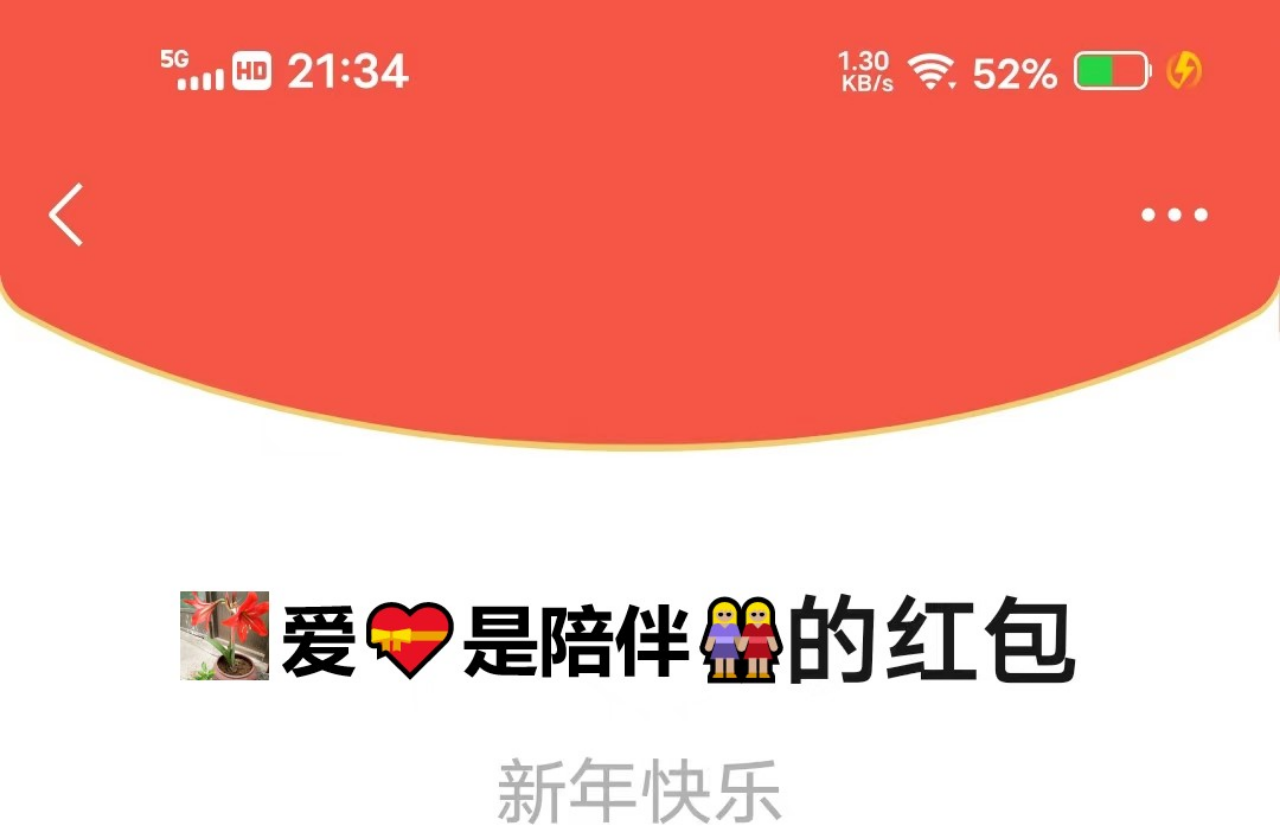
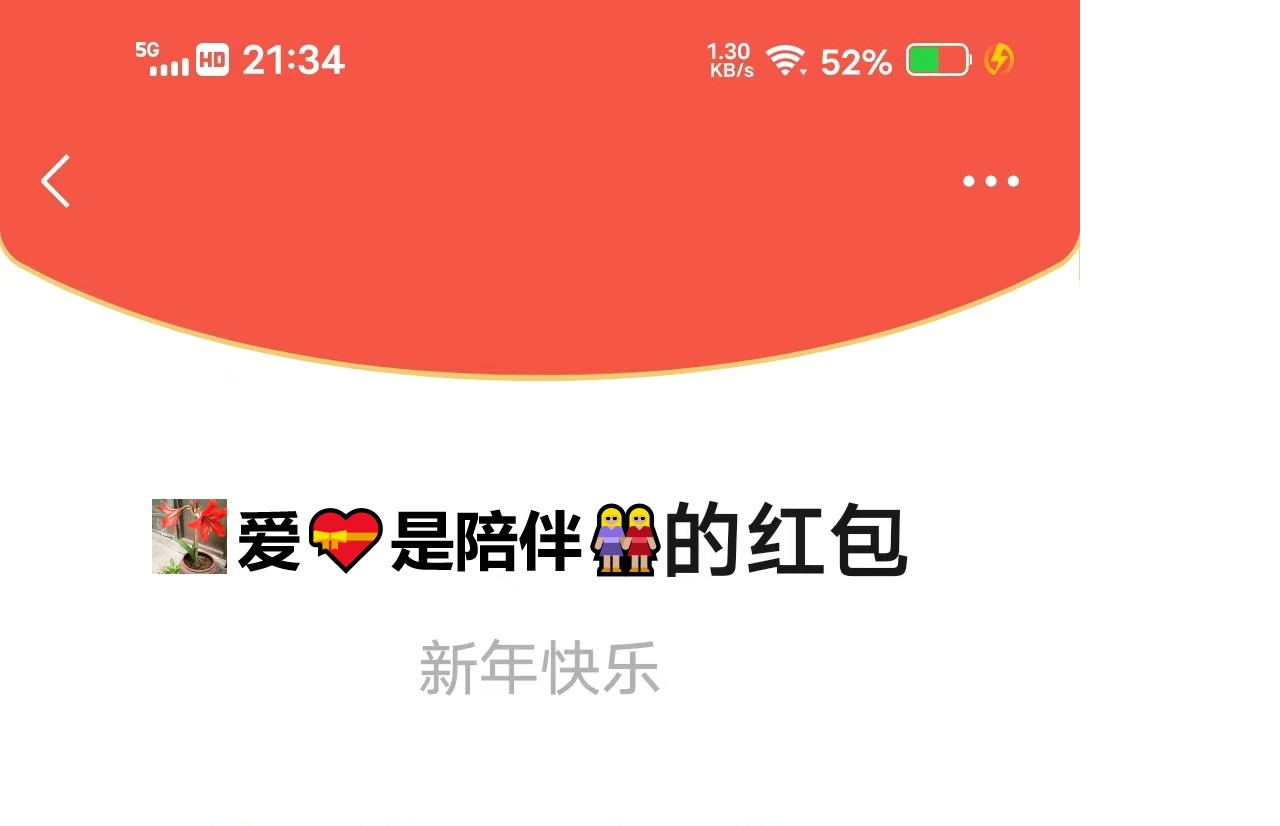
Before and after one commit to E12AzQ/trial, a plain HTML site: page index.html in a window 1280 px wide. Shown: the top 826 px of the page. Drawn offline with Linux system fonts and the light colour scheme.

Commit message:
Update index.html

```diff
--- a/index.html
+++ b/index.html
@@ -3,10 +3,9 @@
   <head>
     <meta charset="UTF-8" />
     <meta http-equiv="X-UA-Compatible" content="IE=edge" />
-    <meta name="viewport" content="width=device-width, initial-scale=1.0" />
     <title>红包</title>
   </head>
   <body style="margin: 0">
-    <img style="width: 100%" src="红包.jpg" alt="红包" />
+    <img src="红包.jpg" alt="红包" />
   </body>
 </html>
```
